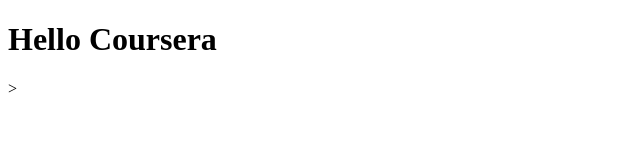
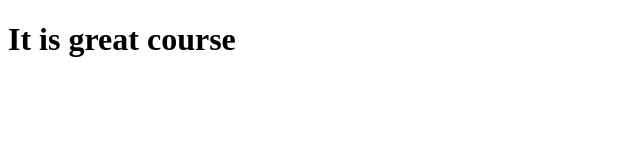
Before and after one commit to T685-gif/coursera-test, a plain HTML site: page site/index.HTML in a window 1280 px wide. Shown: the whole page, without its empty margins (0-640 px from the left). Drawn offline with Linux system fonts and the light colour scheme.

Commit message:
My first page.

```diff
--- a/site/index.HTML
+++ b/site/index.HTML
@@ -4,6 +4,6 @@
 	<title>Hello Coursera</title>
 </head>
 <body>
-<h1>Hello Coursera</h1>>
+<h1>It is great course</h1>
 </body>
 </html>
```
